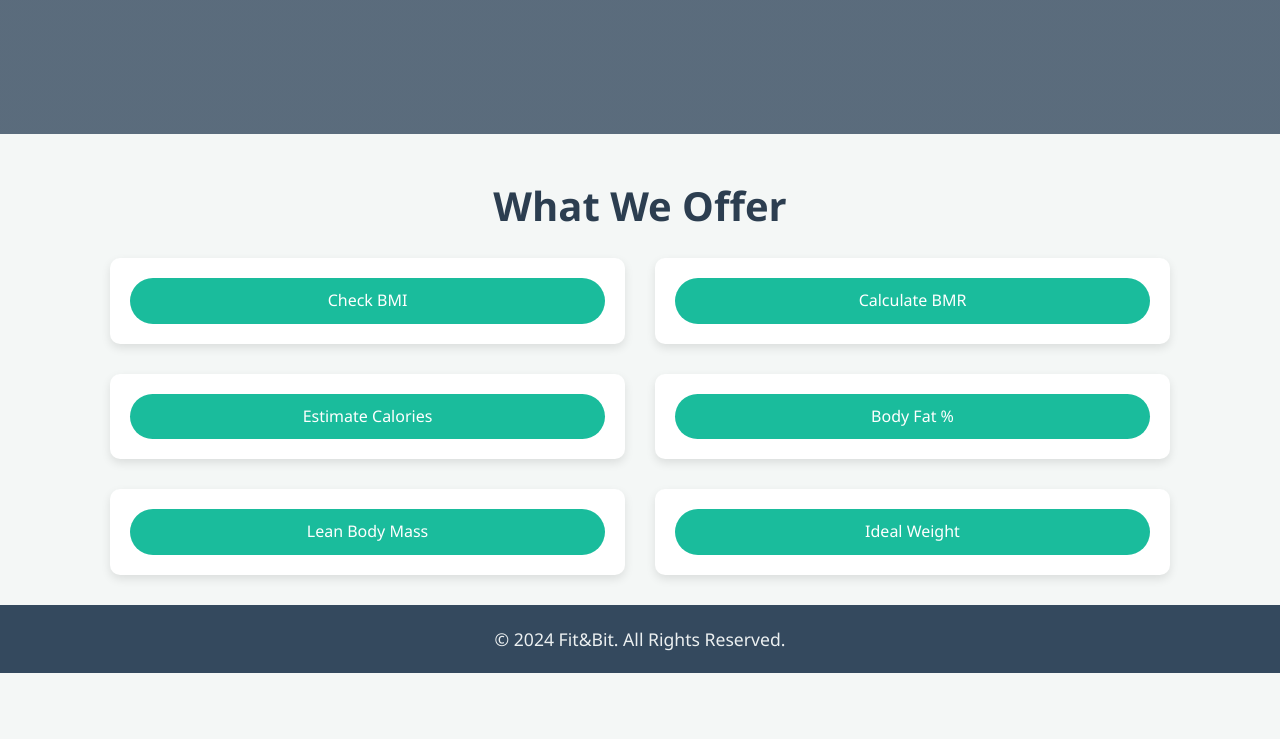
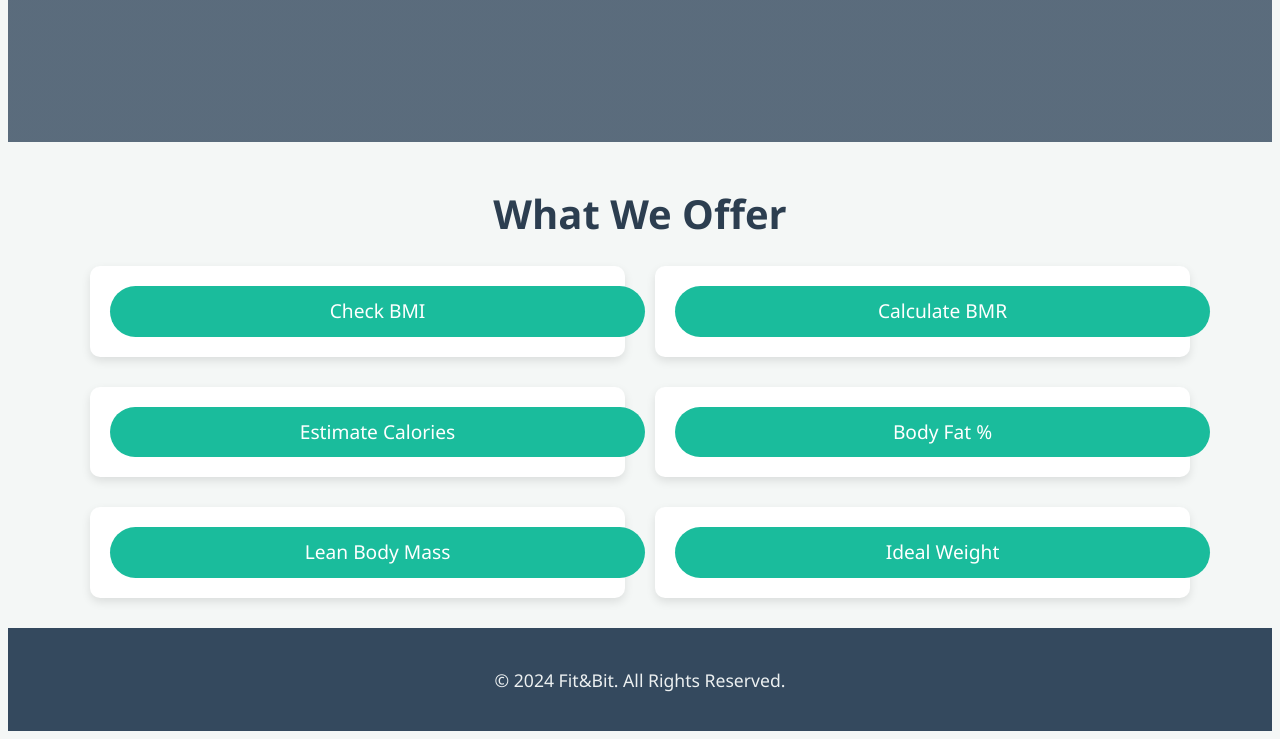
Before and after one commit to BidyutRoy-prog/FiT-Bit, a plain HTML site: page index.html in a window 1280 px wide. Shown: the part 546-1285 px from the top of the page. Before the commit the page ends 1219 px from the top, so only its background shows below. Drawn offline with Linux system fonts and the light colour scheme.

Commit message:
chnaging global

```diff
--- a/assets/css/style.css
+++ b/assets/css/style.css
@@ -1,16 +1,12 @@
 /* Global Reset and Base Styles */
-* {
-  margin: 0;
-  padding: 0;
-  box-sizing: border-box;
-}
+
 
 body {
     display: flex;
     flex-direction: column;
     min-height: 100vh;
     padding-top: 80px;
-  font-family: "Segoe UI", Tahoma, Geneva, Verdana, sans-serif;
+    font-family: 'Segoe UI', Tahoma, Geneva, Verdana, sans-serif;
     background-color: #f4f7f6;
     color: #2c3e50;
     line-height: 1.6;
@@ -63,8 +59,7 @@ body {
     transition: color 0.3s ease;
 }
 
-.nav-links a.active,
-.nav-links a:hover {
+.nav-links a.active, .nav-links a:hover {
     color: #1abc9c;
     font-weight: bold;
 }
@@ -105,8 +100,7 @@ body {
 
 /* Hero Section */
 .hero {
-  background: linear-gradient(rgba(52, 73, 94, 0.8), rgba(52, 73, 94, 0.8)),
-    url("../images/fitness-banner.jpg") no-repeat center center/cover;
+    background: linear-gradient(rgba(52, 73, 94, 0.8), rgba(52, 73, 94, 0.8)), url('../images/fitness-banner.jpg') no-repeat center center/cover;
     height: 75vh;
     display: flex;
     justify-content: center;
@@ -270,13 +264,6 @@ body {
     transition: background-color 0.3s ease;
     width: 100%;
     text-align: center;
-
-  background-color: #0055ff; /* Change to a darker shade for better contrast */
-  color: #ffffff; /* Ensure text is white for sufficient contrast */
-  padding: 10px 20px;
-  border: none;
-  cursor: pointer;
-  font-size: 16px;
 }
 
 .btn:hover {
@@ -320,8 +307,7 @@ footer {
     width: 100%;
 }
 
-.about-section h1,
-.about-section h2 {
+.about-section h1, .about-section h2 {
     color: #2c3e50;
     margin-bottom: 20px;
 }
@@ -387,10 +373,7 @@ footer {
     }
 
     .grid {
-    grid-template-columns: repeat(
-      auto-fit,
-      minmax(280px, 1fr)
-    ); /* Adjust grid for smaller screens */
+        grid-template-columns: repeat(auto-fit, minmax(280px, 1fr)); /* Adjust grid for smaller screens */
         gap: 15px;
     }
 
```
Lines whose indentation alone changed are shown as unchanged.
